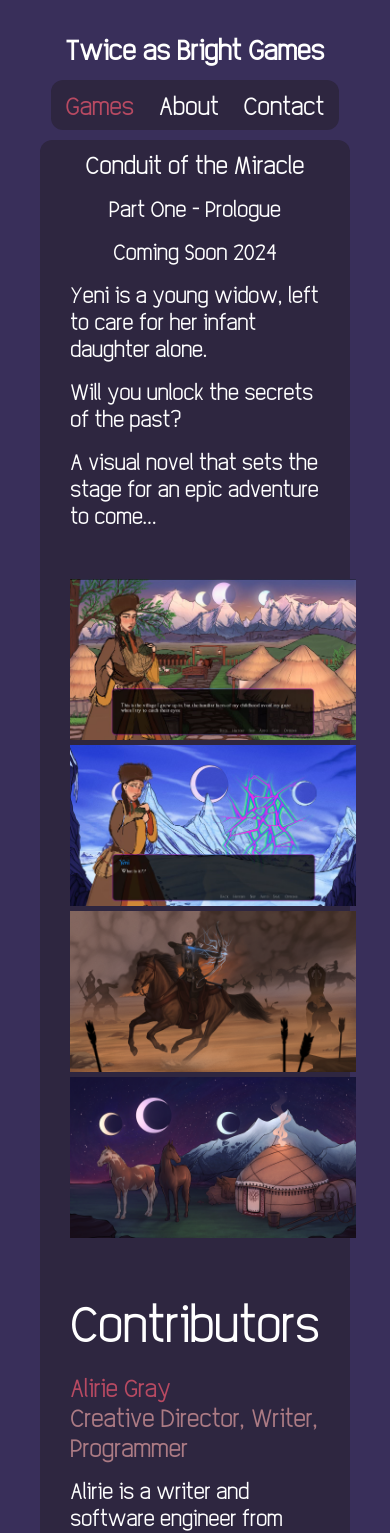
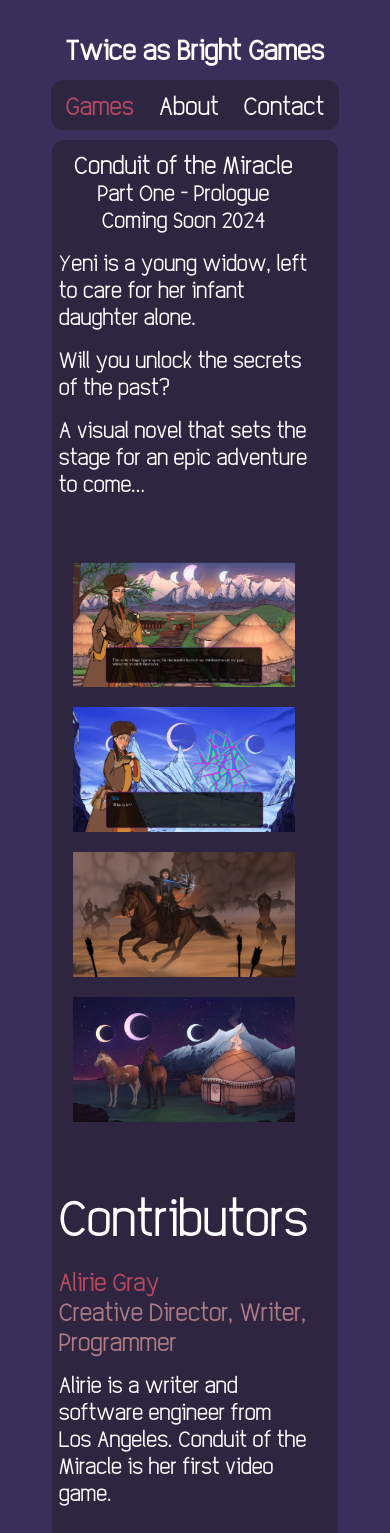
Before and after one commit to AlirieGray/2xbright-website, a React (Create React App) app: page /#/conduit in a window 390 px wide. Shown: the top 1533 px of the page. Built offline with nearby package versions, Linux system fonts and the light colour scheme.

Commit message:
more ugly media queries

```diff
--- a/src/App.css
+++ b/src/App.css
@@ -36,13 +36,18 @@ h1 {
 
 
 .container {
-  display: flex;
-  flex-direction: row;
-  justify-content: center;
-  align-items: flex-start;
+  /* display: flex; */
+  /* flex: 1 1 auto; */
+  /* flex-direction: row; */
+  /* justify-content: flex-end;
+  align-items: flex-start; */
+  margin-bottom: 50px;
+  width: 70%;
+  max-width: 1000px;
 }
 
 .contentWrapper {
+  float: right;
   padding: 10px;
   padding-left: 30px;
   padding-right: 30px;
@@ -53,10 +58,13 @@ h1 {
   border-radius: 12px;
 }
 
-@media only screen and (max-width: 1000px) {
+@media only screen and (max-width: 1500px) {
   .container {
+    display: flex;
     flex-direction: column;
     align-items: center;
+    width: 1400px !important;
+    max-width: 1200px !important;
   }
 
   .sideBarContainer {
@@ -67,8 +75,27 @@ h1 {
   }
 
   .contentWrapper{
+    float: none !important;
+    display: flex;
+    align-self: center;
+    margin: 20px 0px 0px 0px;
     width: 80%;
-    max-width: 600px;
+    max-width: 1000px;
+  }
+}
+
+@media only screen and (max-width: 1100px) {
+  .container {
+    display: flex;
+    flex-direction: column;
+    align-items: center;
+    width: 80% !important;
+    /* max-width: 900px; */
+  }
+
+  .contentWrapper{
+    width: 80%;
+    /* max-width: 800px; */
   }
 }
 
@@ -88,9 +115,9 @@ h1 {
   }
 
   .contentWrapper{
-    /* width: 70%; */
     max-width: 400px;
     margin: 0;
     margin-top: 10px;
+    padding-left: 7px;
   }
 }
--- a/src/Conduit/Conduit.css
+++ b/src/Conduit/Conduit.css
@@ -8,20 +8,59 @@
     text-align: center;
 }
 
+.imgContainer {
+    display: flex;
+    flex-direction: column;
+    align-items: center;
+    padding: 5px;
+    justify-content: space-between;
+}
+
+img {
+    margin-top: 10px;
+    margin-bottom: 10px;
+}
+
 .conduitHeader {
     text-align: center;
 
 }
-@media only screen and (max-width: 1000px) {
+
+@media only screen and (max-width: 1500px) {
+    img {
+        width: 810px;
+        height: 455px;
+    }
+}
+
+@media only screen and (max-width: 1100px) {
     img {
         width: 572px;
         height: 322px;
     }
 }
 
-@media only screen and (max-width: 500px) {
+@media only screen and (max-width: 930px) {
+    img {
+        width: 362px;
+        height: 204px;
+    }
+}
+
+@media only screen and (max-width: 600px) {
     img {
         width: 286px;
         height: 161px;
     }
 }
+
+@media only screen and (max-width: 500px) {
+    img {
+        width: 222px;
+        height: 125px;
+    }
+}
+
+.subtitle {
+    margin: 0px !important;
+}
--- a/src/Conduit/Conduit.tsx
+++ b/src/Conduit/Conduit.tsx
@@ -22,7 +22,7 @@ const contributors = [
     title: 'Character Artist',
   },
   {
-    name: 'wscsthespirit',
+    name: 'wscsthespirit and Flux Psyche',
     title: 'Composer, Mountaintop Theme'
   }
 ]
@@ -32,8 +32,8 @@ function Conduit() {
     <div className='conduitWrapper'>
         <div className='conduitHeader'>
           Conduit of the Miracle
-          <p>Part One - Prologue</p>
-          <p>Coming Soon 2024</p>
+          <p className="subtitle">Part One - Prologue</p>
+          <p className="subtitle">Coming Soon 2024</p>
         </div>
         <div className='section'>
           <div className='summary'>
@@ -46,7 +46,7 @@ function Conduit() {
         </div>
 
         <div className='section'>
-          <div>
+          <div className="imgContainer">
             <img src={village} width={810} height={455}/>
             <img src={mountaintop} width={810} height={455}/>
             <img src={battle} width={810} height={455}/>
--- a/src/Nav/NavMenu.css
+++ b/src/Nav/NavMenu.css
@@ -31,7 +31,7 @@ a {
   border-radius: 12px;
 }
 
-@media only screen and (max-width: 1000px) {
+@media only screen and (max-width: 1500px) {
   ul {
       display: flex;
       flex-direction: row;
```
